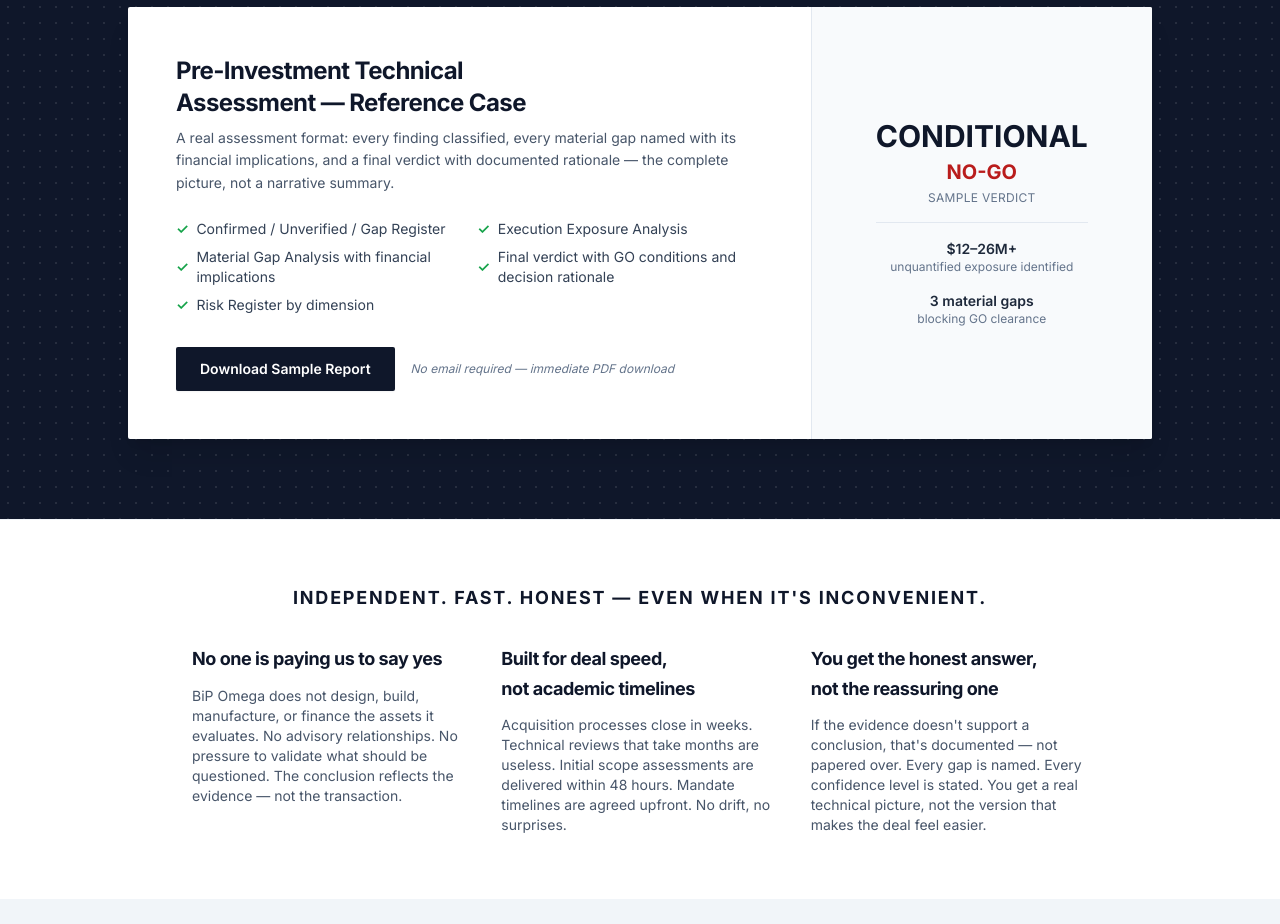
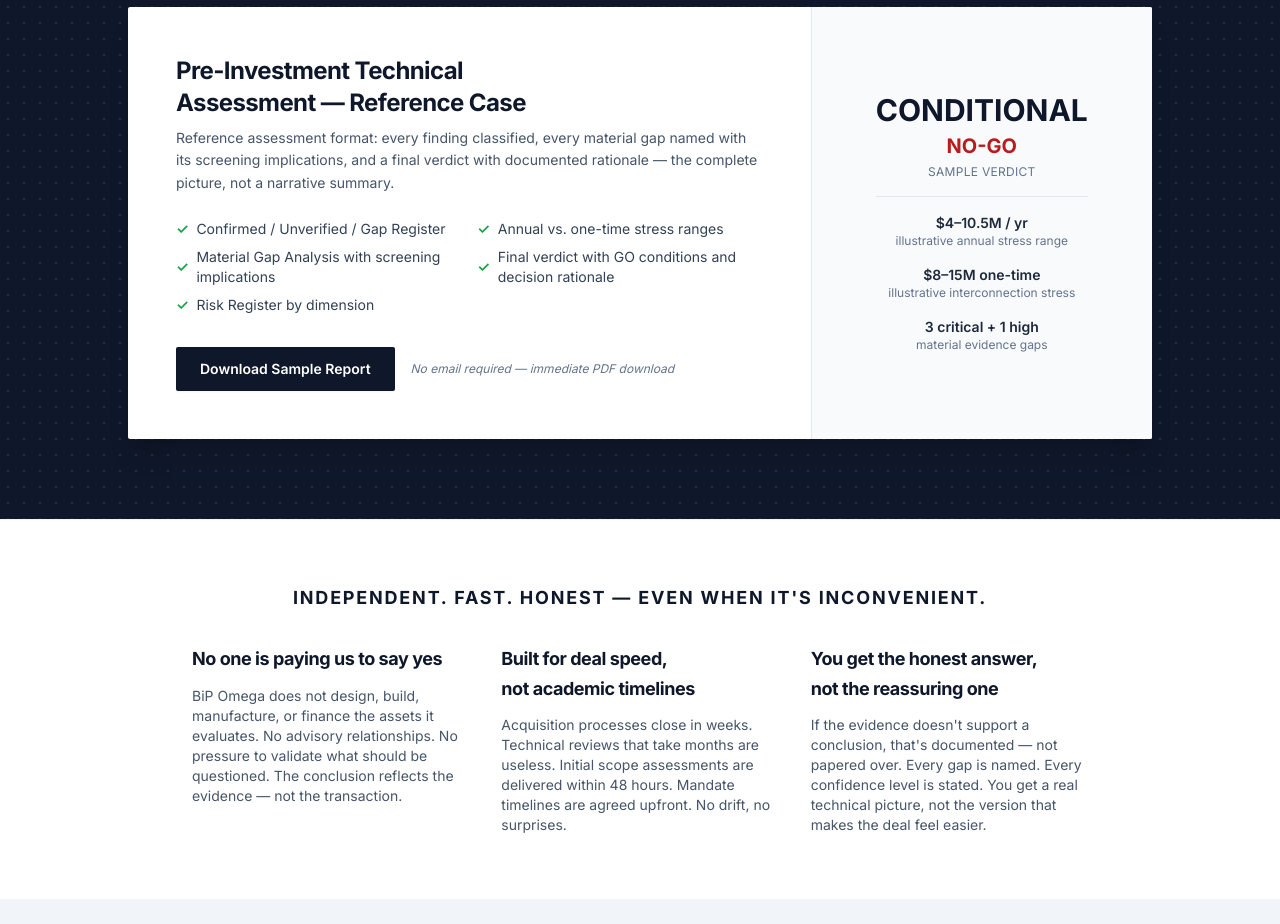
Before and after one commit to Biergemg/Landing_BiP_Omega_Tecnical, an Astro site: page / in a window 1280 px wide. Shown: the part 6560-7484 px from the top of the page. Built offline with nearby package versions, Linux system fonts and the light colour scheme; Astro itself is replaced by a stand-in of ours; no server answers.

Commit message:
fix: align production case study with corrected public report

```diff
--- a/src/components/sections/CaseStudy.astro
+++ b/src/components/sections/CaseStudy.astro
@@ -21,7 +21,7 @@ const { id = "casestudy" } = Astro.props;
       <div class="p-8 md:p-12 md:w-2/3">
         <h3 class="text-2xl font-bold text-slate-900 mb-2">Pre-Investment Technical Assessment — Reference Case</h3>
         <p class="text-slate-600 mb-6 text-sm leading-relaxed">
-          A real assessment format: every finding classified, every material gap named with its financial implications, and a final verdict with documented rationale — the complete picture, not a narrative summary.
+          Reference assessment format: every finding classified, every material gap named with its screening implications, and a final verdict with documented rationale — the complete picture, not a narrative summary.
         </p>
 
         <div class="grid sm:grid-cols-2 gap-4 mb-8">
@@ -30,7 +30,7 @@ const { id = "casestudy" } = Astro.props;
                     <span class="text-green-600 font-bold">✓</span> Confirmed / Unverified / Gap Register
                 </li>
                 <li class="flex items-center gap-2">
-                    <span class="text-green-600 font-bold">✓</span> Material Gap Analysis with financial implications
+                    <span class="text-green-600 font-bold">✓</span> Material Gap Analysis with screening implications
                 </li>
                 <li class="flex items-center gap-2">
                     <span class="text-green-600 font-bold">✓</span> Risk Register by dimension
@@ -38,7 +38,7 @@ const { id = "casestudy" } = Astro.props;
             </ul>
             <ul class="space-y-2 text-sm text-slate-700">
                 <li class="flex items-center gap-2">
-                    <span class="text-green-600 font-bold">✓</span> Execution Exposure Analysis
+                    <span class="text-green-600 font-bold">✓</span> Annual vs. one-time stress ranges
                 </li>
                 <li class="flex items-center gap-2">
                     <span class="text-green-600 font-bold">✓</span> Final verdict with GO conditions and decision rationale
@@ -64,12 +64,16 @@ const { id = "casestudy" } = Astro.props;
               <span class="block text-xs text-slate-500 mt-1 uppercase tracking-wide">Sample verdict</span>
             </div>
             <div class="border-t border-slate-200 pt-4">
-              <span class="block text-sm font-semibold text-slate-800">$12–26M+</span>
-              <span class="block text-xs text-slate-500">unquantified exposure identified</span>
+              <span class="block text-sm font-semibold text-slate-800">$4–10.5M / yr</span>
+              <span class="block text-xs text-slate-500">illustrative annual stress range</span>
             </div>
             <div>
-              <span class="block text-sm font-semibold text-slate-800">3 material gaps</span>
-              <span class="block text-xs text-slate-500">blocking GO clearance</span>
+              <span class="block text-sm font-semibold text-slate-800">$8–15M one-time</span>
+              <span class="block text-xs text-slate-500">illustrative interconnection stress</span>
+            </div>
+            <div>
+              <span class="block text-sm font-semibold text-slate-800">3 critical + 1 high</span>
+              <span class="block text-xs text-slate-500">material evidence gaps</span>
             </div>
          </div>
       </div>
```
